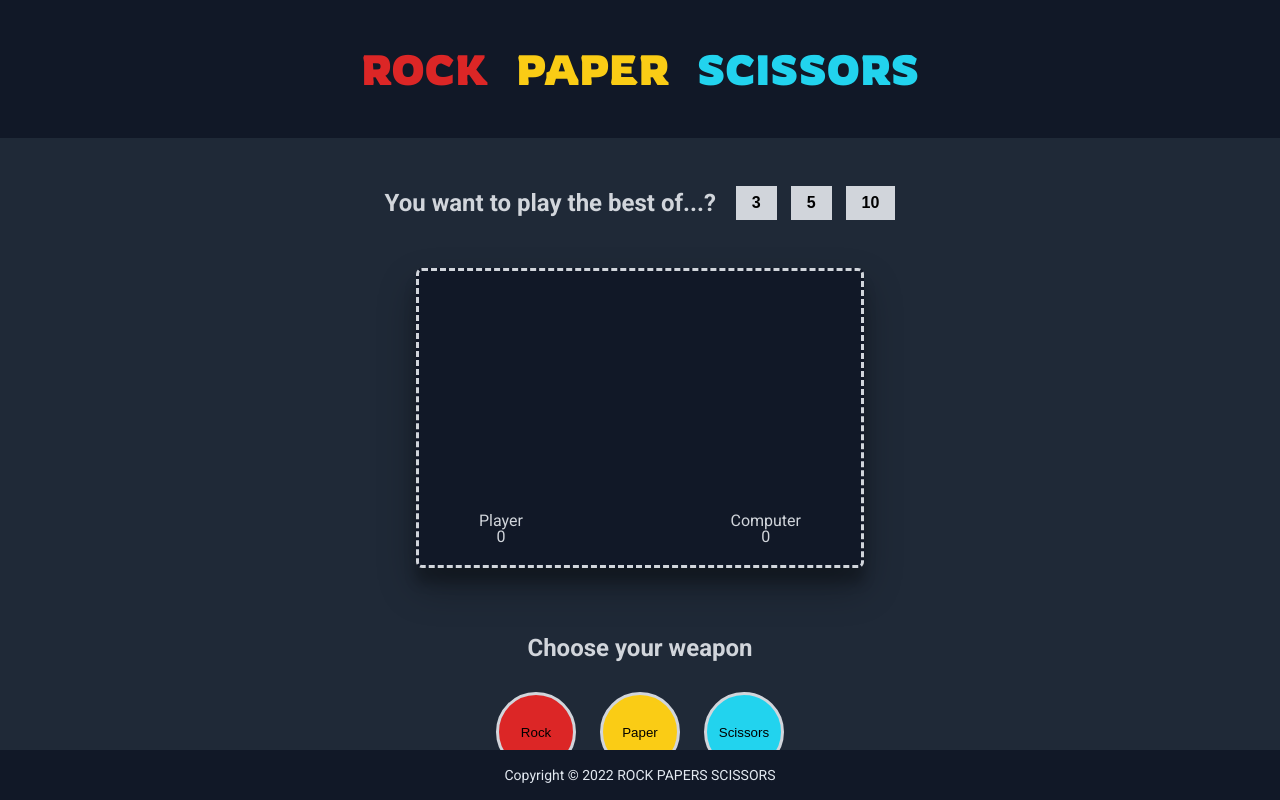
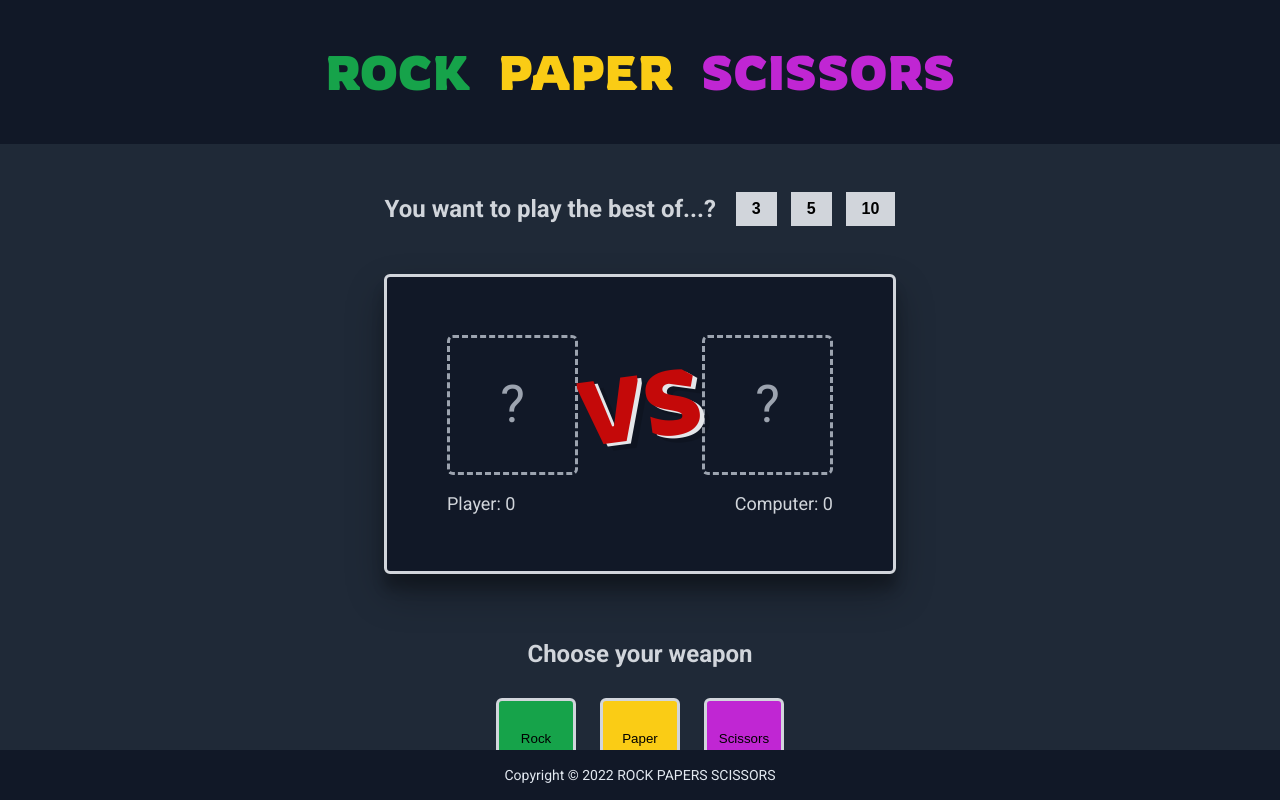
Before and after one commit to GDimitroff/rock-paper-scissors, a plain HTML site: page index.html in a window 1280 px wide. Drawn offline with Linux system fonts and the light colour scheme.

Commit message:
Redesign the action section

```diff
--- a/index.html
+++ b/index.html
@@ -36,20 +36,21 @@
         </div>
       </header>
 
-      <div class="action">
-        <div class="box playerBox">
-          <div class="player-score-box">
-            <p>Player</p>
-            <p class="score" id="playerScore">0</p>
+      <section class="game">
+        <div class="action">
+          <div class="box" id="playerBox">
+            <div class="player-box">?</div>
+          </div>
+          <div class="versus">VS</div>
+          <div class="box" id="computerBox">
+            <div class="computer-box">?</div>
           </div>
         </div>
-        <div class="box computerBox">
-          <div class="computer-score-box">
-            <p>Computer</p>
-            <p class="score" id="computerScore">0</p>
-          </div>
+        <div class="scores">
+          <p class="score" id="playerScore">Player: 0</p>
+          <p class="score" id="computerScore">Computer: 0</p>
         </div>
-      </div>
+      </section>
 
       <div class="actions">
         <h2>Choose your weapon</h2>
--- a/style.css
+++ b/style.css
@@ -26,7 +26,7 @@ body {
 }
 
 .rock {
-  color: #dc2626;
+  color: #16a34a;
 }
 
 .paper {
@@ -34,11 +34,11 @@ body {
 }
 
 .scissors {
-  color: #22d3ee;
+  color: #c026d3;
 }
 
 .header-heading {
-  font-size: 4.2rem;
+  font-size: 4.8rem;
   text-align: center;
   display: flex;
   justify-content: center;
@@ -78,20 +78,59 @@ body {
   background-color: #fff;
 }
 
-.action {
-  border: 3px dashed #d1d5db;
+.game {
+  border: 3px solid #d1d5db;
   background-color: #111827;
   border-radius: 6px;
-  width: 35%;
+  width: 40%;
   height: 30rem;
   margin: 4.8rem auto 0 auto;
   display: flex;
-  justify-content: space-between;
-  align-items: flex-end;
-  text-align: center;
-  padding: 2rem 6rem;
+  flex-direction: column;
+  justify-content: center;
+  align-items: space-between;
+  padding: 6rem;
   box-shadow: rgba(0, 0, 0, 0.3) 0px 19px 38px,
     rgba(0, 0, 0, 0.22) 0px 15px 12px;
+}
+
+.action {
+  display: flex;
+  justify-content: space-between;
+  align-items: center;
+  text-align: center;
+}
+
+.box {
+  width: 14rem;
+  height: 14rem;
+  border: 3px dashed #9ca3af;
+  color: #9ca3af;
+  border-radius: 6px;
+  display: flex;
+  justify-content: center;
+  align-items: center;
+  font-size: 5.2rem;
+}
+
+.versus {
+  align-self: center;
+  font-size: 9rem;
+  font-family: 'Rowdies', cursive;
+  color: #c40909;
+  transform: rotate(-7.5deg);
+  text-shadow: 4px 3px 0px #e4e6e9, 9px 8px 0px rgba(0, 0, 0, 0.15);
+}
+
+.scores {
+  display: flex;
+  justify-content: space-between;
+  text-align: center;
+  margin-top: 2rem;
+}
+
+.score {
+  font-size: 1.8rem;
 }
 
 .actions {
@@ -113,7 +152,7 @@ body {
   width: 8rem;
   height: 8rem;
   border: 3px solid #d1d5db;
-  border-radius: 50%;
+  border-radius: 6px;
   cursor: pointer;
   transition: all 0.4s;
 }
@@ -123,7 +162,7 @@ body {
 }
 
 .btn-rock {
-  background-color: #dc2626;
+  background-color: #16a34a;
 }
 
 .btn-paper {
@@ -131,7 +170,7 @@ body {
 }
 
 .btn-scissors {
-  background-color: #22d3ee;
+  background-color: #c026d3;
 }
 
 .footer {
```
